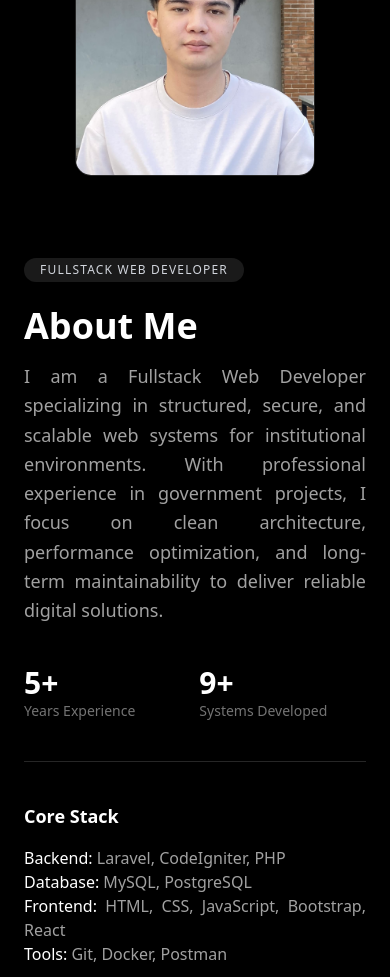
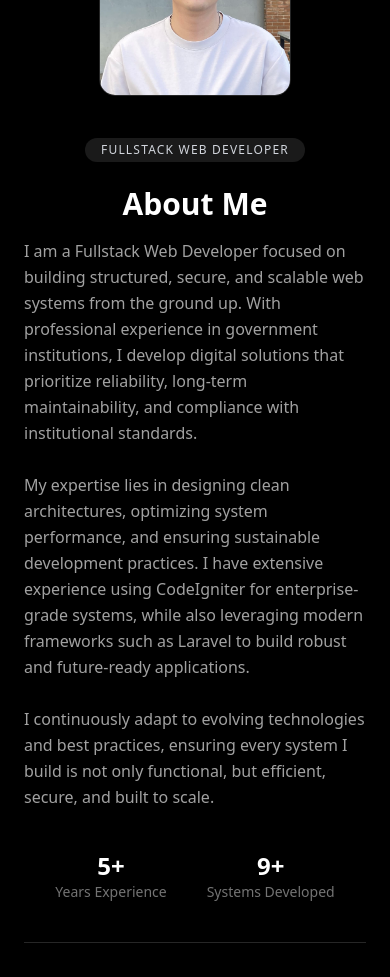
Before and after one commit to devchristov/portfolio, a React (Vite) app: page / in a window 390 px wide. Shown: the part 1020-1997 px from the top of the page. Built offline with nearby package versions, Linux system fonts and the light colour scheme.

Commit message:
Update about

```diff
--- a/src/sections/About.jsx
+++ b/src/sections/About.jsx
@@ -6,10 +6,11 @@ function About() {
   return (
     <section
       id="about"
-      className="min-h-screen bg-black text-white px-6 py-28 flex items-center"
+      className="min-h-screen bg-black text-white px-6 py-20 md:py-28 flex items-center"
     >
-      <div className="max-w-6xl mx-auto flex flex-col md:flex-row items-center gap-20">
-        <div className="w-60 h-60 md:w-72 md:h-72 flex-shrink-0">
+      <div className="max-w-6xl mx-auto flex flex-col md:flex-row items-center gap-10 md:gap-20">
+        {/* Profile Image */}
+        <div className="w-48 h-48 md:w-72 md:h-72 flex-shrink-0">
           <img
             src={profile}
             alt="Devidson Goenawan"
@@ -17,38 +18,53 @@ function About() {
           />
         </div>
 
-        <div className="max-w-3xl">
+        {/* Content */}
+        <div className="max-w-3xl text-center md:text-left">
           <p className="inline-block px-4 py-1 text-xs tracking-widest uppercase bg-white/10 rounded-full text-gray-300 mb-6">
             Fullstack Web Developer
           </p>
-          <h2 className="text-4xl md:text-5xl font-bold mb-4">About Me</h2>
 
-          <p className="text-neutral-400 text-lg leading-relaxed text-justify">
-            I am a Fullstack Web Developer specializing in structured, secure,
-            and scalable web systems for institutional environments. With
-            professional experience in government projects, I focus on clean
-            architecture, performance optimization, and long-term
-            maintainability to deliver reliable digital solutions.
+          <h2 className="text-3xl md:text-5xl font-bold mb-4">About Me</h2>
+
+          <p className="text-neutral-400 text-base md:text-lg leading-relaxed text-left md:text-justify">
+            I am a Fullstack Web Developer focused on building structured,
+            secure, and scalable web systems from the ground up. With
+            professional experience in government institutions, I develop
+            digital solutions that prioritize reliability, long-term
+            maintainability, and compliance with institutional standards.
+            <br />
+            <br />
+            My expertise lies in designing clean architectures, optimizing
+            system performance, and ensuring sustainable development practices.
+            I have extensive experience using CodeIgniter for enterprise-grade
+            systems, while also leveraging modern frameworks such as Laravel to
+            build robust and future-ready applications.
+            <br />
+            <br />I continuously adapt to evolving technologies and best
+            practices, ensuring every system I build is not only functional, but
+            efficient, secure, and built to scale.
           </p>
 
-          <div className="flex gap-16 mt-10">
+          {/* Stats */}
+          <div className="flex justify-center md:justify-start gap-10 md:gap-16 mt-10">
             <div>
-              <p className="text-3xl font-semibold">5+</p>
+              <p className="text-2xl md:text-3xl font-semibold">5+</p>
               <p className="text-neutral-500 text-sm">Years Experience</p>
             </div>
 
             <div>
-              <p className="text-3xl font-semibold">9+</p>
+              <p className="text-2xl md:text-3xl font-semibold">9+</p>
               <p className="text-neutral-500 text-sm">Systems Developed</p>
             </div>
           </div>
 
           <div className="w-full h-px bg-neutral-800 my-10"></div>
 
+          {/* Core Stack */}
           <div>
             <p className="text-lg font-semibold mb-4">Core Stack</p>
 
-            <p className="text-neutral-400 text-justify">
+            <p className="text-neutral-400 text-left md:text-justify">
               <span className="text-white font-medium">Backend:</span> Laravel,
               CodeIgniter, PHP <br />
               <span className="text-white font-medium">Database:</span> MySQL,
@@ -60,12 +76,13 @@ function About() {
             </p>
           </div>
 
-          <div className="mt-12 flex gap-5">
+          {/* Buttons */}
+          <div className="mt-12 flex flex-col sm:flex-row gap-4 sm:gap-5 justify-center md:justify-start">
             <a
               href={`${baseUrl}assets/files/Devidson-Goenawan.pdf`}
               target="_blank"
               rel="noopener noreferrer"
-              className="px-6 py-3 bg-white text-black rounded-lg font-medium hover:bg-neutral-200 transition"
+              className="px-6 py-3 bg-white text-black rounded-lg font-medium hover:bg-neutral-200 transition text-center"
             >
               View CV
             </a>
@@ -73,7 +90,7 @@ function About() {
             <a
               href={`${baseUrl}assets/files/Devidson-Goenawan.pdf`}
               download
-              className="px-6 py-3 border border-neutral-700 rounded-lg hover:border-white transition"
+              className="px-6 py-3 border border-neutral-700 rounded-lg hover:border-white transition text-center"
             >
               Download CV
             </a>
```
